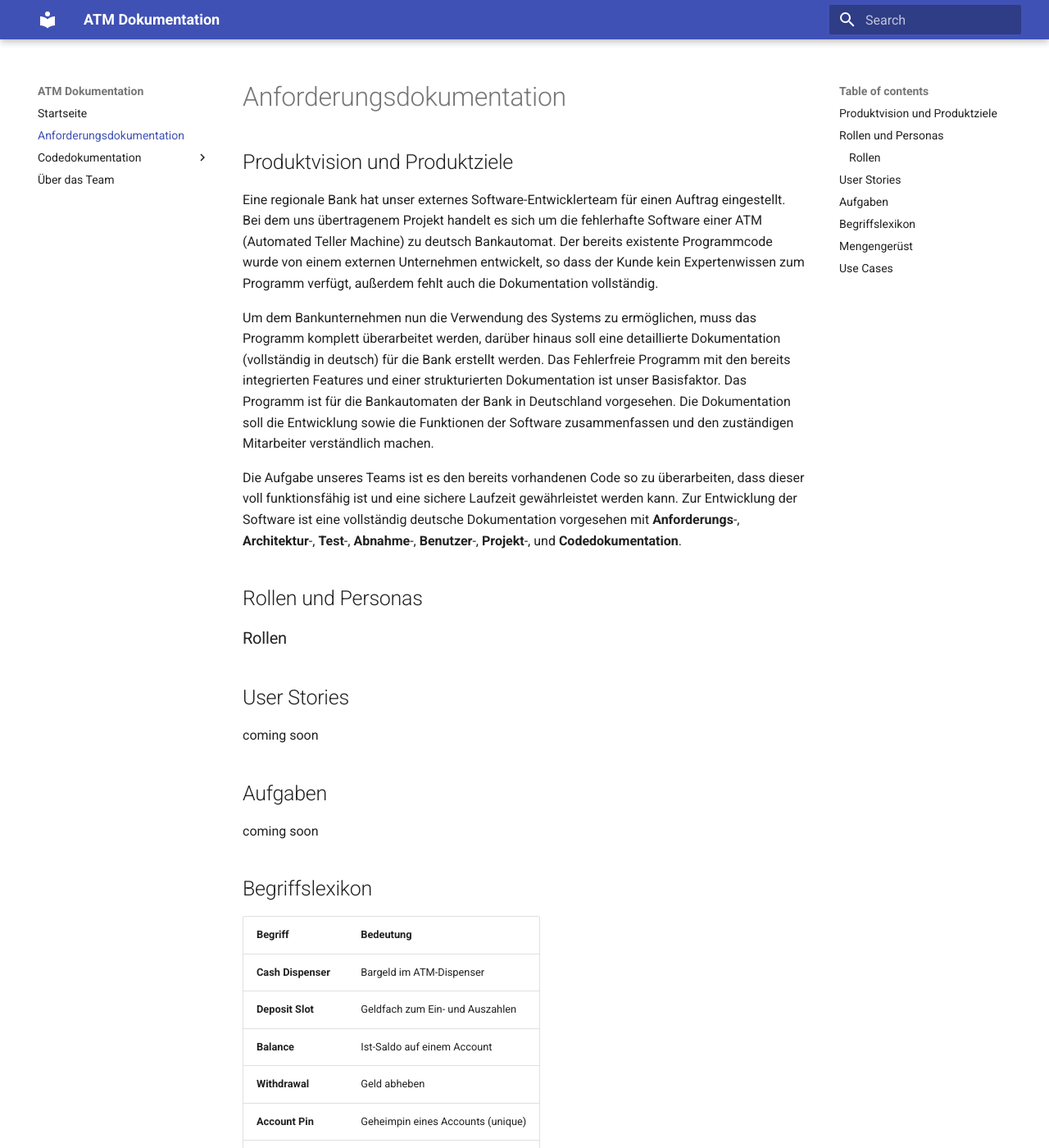
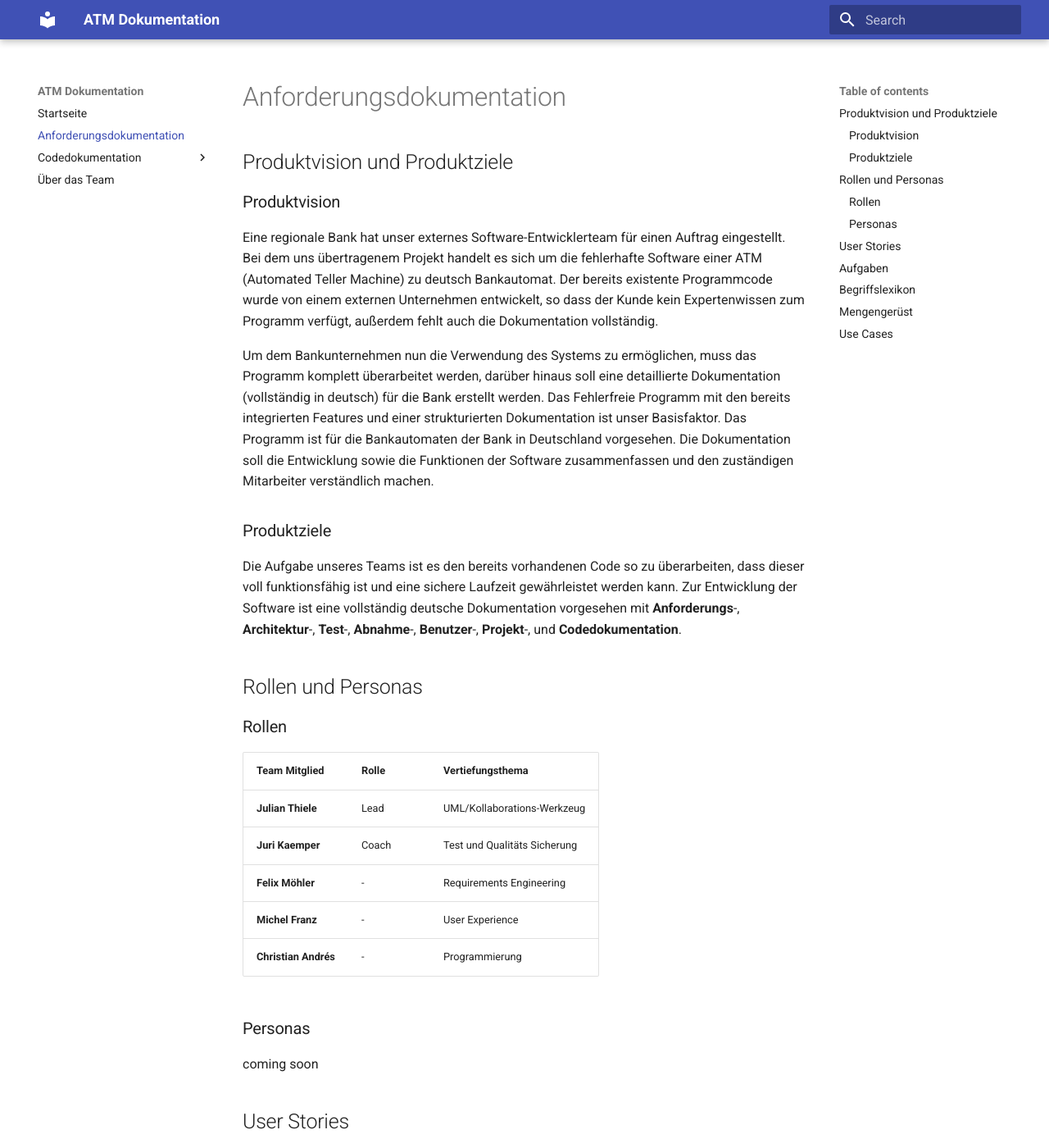
Before and after one commit to Halfpipe-SD/ATM, an MkDocs documentation site: the page built from docs/docs/requirements.md, in a window 1280 px wide and 1400 px high. Shown: the whole window at 82% size. Built offline with MkDocs 1.6.1 and Material for MkDocs 9.7.7, drawn with Linux system fonts in a browser that asks for light colours.

Commit message:
Update requirements.md

```diff
--- a/docs/docs/requirements.md
+++ b/docs/docs/requirements.md
@@ -1,10 +1,15 @@
 # Anforderungsdokumentation
 
+
 ## Produktvision und Produktziele
+
+### Produktvision
 
 Eine regionale Bank hat unser externes Software-Entwicklerteam für einen Auftrag eingestellt. Bei dem uns übertragenem Projekt handelt es sich um die fehlerhafte Software einer ATM (Automated Teller Machine) zu deutsch Bankautomat. Der bereits existente Programmcode wurde von einem externen Unternehmen entwickelt, so dass der Kunde kein Expertenwissen zum Programm verfügt, außerdem fehlt auch die Dokumentation vollständig.
 
 Um dem Bankunternehmen nun die Verwendung des Systems zu ermöglichen, muss das Programm komplett überarbeitet werden, darüber hinaus soll eine detaillierte Dokumentation (vollständig in deutsch) für die Bank erstellt werden. Das Fehlerfreie Programm mit den bereits integrierten Features und einer strukturierten Dokumentation ist unser Basisfaktor. Das Programm ist für die Bankautomaten der Bank in Deutschland vorgesehen. Die Dokumentation soll die Entwicklung sowie die Funktionen der Software zusammenfassen und den zuständigen Mitarbeiter verständlich machen.
+
+### Produktziele
 
 Die Aufgabe unseres Teams ist es den bereits vorhandenen Code so zu überarbeiten, dass dieser voll funktionsfähig ist und eine sichere Laufzeit gewährleistet werden kann. Zur Entwicklung der Software ist eine vollständig deutsche Dokumentation vorgesehen mit **Anforderungs**-, **Architektur**-, **Test**-, **Abnahme**-, **Benutzer**-, **Projekt**-, und **Codedokumentation**.
 
@@ -12,6 +17,18 @@ Die Aufgabe unseres Teams ist es den bereits vorhandenen Code so zu überarbeite
 ## Rollen und Personas
 
 ### Rollen
+
+| **Team Mitglied**    | **Rolle**           | **Vertiefungsthema**     |
+| -------------------- | ------------------- | -------------------------|
+| **Julian Thiele**    | Lead                | UML/Kollaborations-Werkzeug |
+| **Juri Kaemper**     | Coach               | Test und Qualitäts Sicherung|
+| **Felix Möhler**     |  -                  | Requirements Engineering    |
+| **Michel Franz**     |  -                  | User Experience             |
+| **Christian Andrés** |  -                  | Programmierung              |
+
+### Personas
+
+coming soon
 
 ## User Stories
 
```
